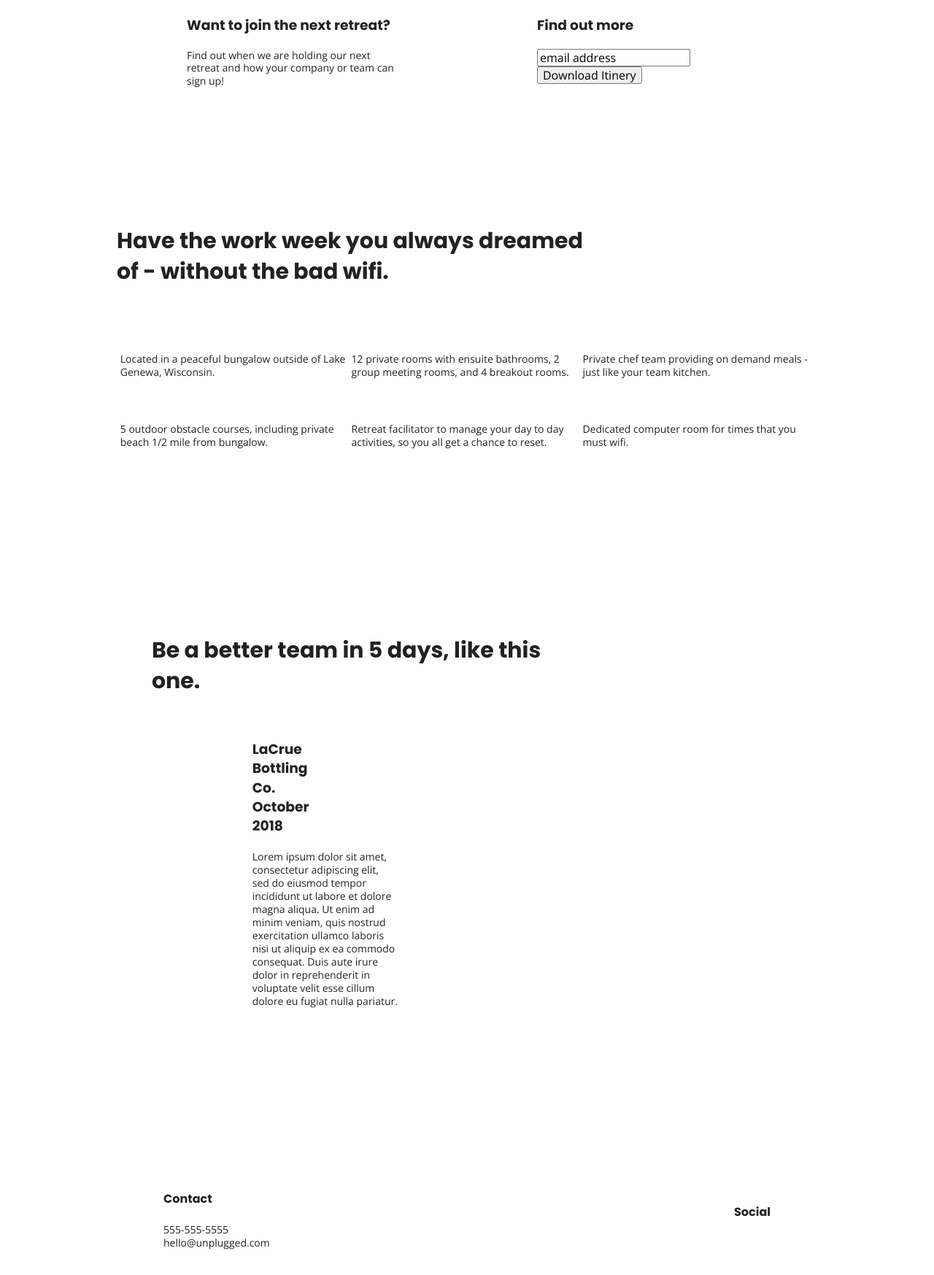
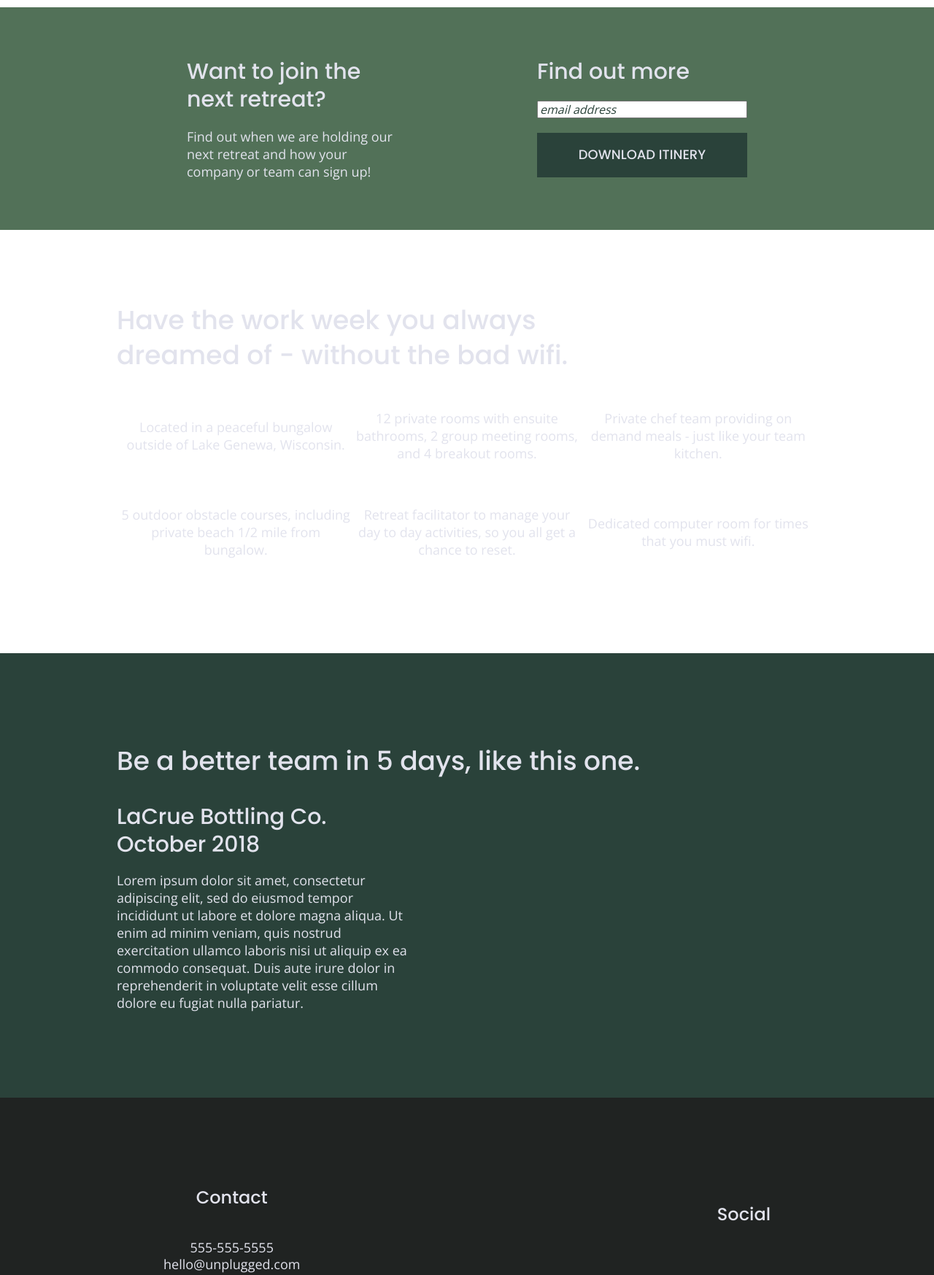
Before and after one commit to Sonicimage/unplugged, a plain HTML site: page index.html in a window 1280 px wide. Shown: the part 464-2211 px from the top of the page at 73% size. Drawn offline with nearby package versions, Linux system fonts and the light colour scheme; a script that the page names is missing.

Commit message:
add remaining styles

```diff
--- a/css/main.css
+++ b/css/main.css
@@ -107,6 +107,7 @@ textarea {
     font-family: 'Open Sans', sans-serif;
     font-size: 1em;
     text-align: left;
+    color: #e2e3ed;
  }
 
  ul {
@@ -121,12 +122,15 @@ textarea {
  h2 {
     font-family: 'Poppins', sans-serif;
     font-size: 1.875em;
+    font-weight: 500;
  }
 
  h3,
  h4 {
     font-family: 'Poppins', sans-serif;
-    text-size: 1.125em;
+    font-size: 1.125em;
+    font-weight: 500;
+    margin: 20px 0;
  }
 
  p {
@@ -155,6 +159,7 @@ footer {
     justify-content: center;
     align-items: center;
     flex-flow: row wrap;
+    background-color: #202322;
 }
 
 header {
@@ -173,6 +178,7 @@ header .content-wrapper {
     width: 100%;
     height: 1px;
     margin: 10px 0 20px 0;
+    background: #3a3a3a;
 }
 
 header nav {
@@ -181,6 +187,9 @@ header nav {
     align-items: center;
     flex-flow: row wrap;
     width: 60%;
+    font-size: 1.125em;
+    font-weight: 700;
+    text-transform: uppercase;
 }
 
 header nav ul {
@@ -189,13 +198,18 @@ header nav ul {
     width: 100%;
 }
 
+header nav ul li {
+    font-size: 1.125em;
+}
+
+footer {
+    text-align: center;
+    flex-direction: column;
+}
+
 footer .content-wrapper {
     width: 55%;
     margin: 50px 0;
-}
-
-footer {
-    flex-direction: column;
 }
 
 footer p {
@@ -237,6 +251,32 @@ aside {
     justify-content: center;
     align-items: center;
     flex-flow: row wrap;
+    background-color: #527158;
+}
+
+aside .form {
+    margin-top: 30px;
+}
+
+input[type=text] {
+    box-sizing: border-box;
+    width: 100%;
+    color: #2a423a;
+    font-style: italic;
+}
+
+input[type=button] {
+    width: 100%;
+    padding: 20px 0;
+    margin-top: 20px;
+    background-color: #2a423a;
+    font-family: 'Poppins', Helvetica, Arial, sans-serif;
+    font-weight: 500;
+    font-size: 1.125em;
+    color: #e2e3ed;
+    border: none;
+    text-align: center;
+    text-transform: uppercase;
 }
 
 /* Features */
@@ -264,6 +304,7 @@ aside {
 
 .features p {
     margin: 0;
+    text-align: center;
 }
 
 /* Reviews */
@@ -271,10 +312,12 @@ aside {
     display: flex;
     justify-content: center;
     flex-flow: row wrap;
+    background-color: #2a423a;
 }
 
 .reviews h2 {
     margin-bottom: 40px;
+    line-height: 1;
 }
 
 .reviews h3 {
@@ -291,6 +334,7 @@ About Page
     justify-content: center;
     align-items: center;
     flex-flow: row wrap;
+    background-color: #527158;
 }
 
 .contact-section {
@@ -298,6 +342,7 @@ About Page
     justify-content: center;
     align-items: center;
     flex-flow: row wrap;
+    background-color: #2a423a;
 }
 
 .contact-content p {
@@ -313,6 +358,7 @@ FAQ Page
     justify-content: center;
     align-items: center;
     flex-flow: row wrap;
+    background-color: #527158;
 }
 
 .faq .content-wrapper {
@@ -325,10 +371,16 @@ FAQ Page
 
 .faq h2 {
     margin-bottom: 40px;
+    line-height: 1;
 }
 
 .faq-content {
     margin-bottom: 50px;
+}
+
+.faq-content h4 {
+    line-height: 1.333;
+    font-weight: 700;
 }
 
 
@@ -429,6 +481,16 @@ FAQ Page
         margin: 100px 0;
     }
 
+    h2 {
+        font-size: 2.25em;
+        line-height: 1.333;
+    }
+
+    h3 {
+        font-size: 1.5em;
+        line-height: 1.25em;
+    }
+
     /* Header */
     header {
         justify-content: space-around;
@@ -452,6 +514,11 @@ FAQ Page
     }
 
     /* Hero Area */
+    .hero-area h1 {
+        font-size: 3em;
+        line-height: 1;
+        margin: 0;
+    }
 
     /* Aside */
     aside .content-wrapper {
@@ -468,6 +535,10 @@ FAQ Page
     }
 
     /* Features */
+    .features h2 {
+        margin: 0 20px 20px 0;
+    }
+
     .features article {
         display: flex;
         justify-content: center;
@@ -481,13 +552,22 @@ FAQ Page
     }
 
     /* Reviews */
+    .reviews h2 {
+        width: 90%;
+    }
+
     .reviews article {
         display: flex;
         justify-content: space-between;
     }
 
-    .reviews article .reviews-content {
+    .reviews article div {
         width: 49%;
+    }
+
+    .reviews h3 {
+        width: 75%;
+        margin: 0;
     }
 
     /* Footer */
@@ -504,6 +584,15 @@ FAQ Page
 
     footer .contact {
         margin-bottom: 0;
+    }
+
+    footer h4 {
+        font-size: 1.5em;
+        margin-bottom: 40px;
+    }
+
+    footer p {
+        line-height: 1.285;
     }
 
     footer .copyright {
@@ -534,6 +623,10 @@ FAQ Page
         align-items: flex-start;
     }
 
+    .contact-content h4 {
+        font-size: 1.5em;
+    }
+
     /* ===========================================
     FAQ Page
     ========================================== */
@@ -549,6 +642,12 @@ FAQ Page
     .faq h2 {
         width: 100%;
     }
+
+    .faq h4,
+    .faq p {
+        font-size: .875em;
+        line-height: 1.125;
+    }
 }
 
 @media only screen and (min-width: 1200px) {
@@ -558,9 +657,24 @@ FAQ Page
         max-width: 960px;
     }
 
+    h2 {
+        font-size: 2.25em;
+    }
+
+    h3,
+    h4 {
+        font-size: 1.875em;
+    }
+
+    p {
+        font-size: 1.125em;
+        line-height: 1.333;
+    }
+
     /* Hero */
     .hero-area h1 {
         width: 60%;
+        font-size: 3.75em;
     }
 
     /* Aside */
@@ -573,6 +687,10 @@ FAQ Page
         width: 30%;
     }
 
+    .form-description p {
+        font-size: 1.125em;
+    }
+
     /* Features */
     .features h2 {
         width: 70%;
@@ -583,7 +701,7 @@ FAQ Page
     }
 
     /* Reviews */
-    .reviews article .reviews-content {
+    .reviews article div {
         width: 42%;
     }
 
@@ -594,10 +712,15 @@ FAQ Page
     .mission h2,
     .contact-section .content-wrapper h2 {
         width: 100%;
+        font-size: 3em;
     }
 
     .contact-section .content-wrapper h2 {
         margin-bottom: 40px;
+    }
+
+    .contact-content h4 {
+        font-size: 1.875em;
     }
 
     /* ==========================================
@@ -606,10 +729,17 @@ FAQ Page
 
     .faq h2 {
         width: 100%;
+        font-size: 3em;
     }
 
     .faq-content {
         flex-basis: 35%;
+    }
+
+    .faq h4,
+    .faq p {
+        font-size: 1.125em;
+        line-height: 1;
     }
 }
 
--- a/index.html
+++ b/index.html
@@ -94,13 +94,12 @@
                 </div>
             </div>
         </section>
-        <section class="features">
 
         <section class="reviews">
             <div class="content-wrapper">
                 <h2 class="heading-2">Be a better team in 5 days, like this one.</h2>
                 <article>
-                    <div class="reviews-content">
+                    <div>
                         <h3 class="heading-3">LaCrue Bottling Co. October 2018</h3>
                         <p>Lorem ipsum dolor sit amet, consectetur adipiscing elit, sed do eiusmod tempor incididunt ut labore et dolore magna aliqua. Ut enim ad minim veniam, quis nostrud exercitation ullamco laboris nisi ut aliquip ex ea commodo consequat. Duis aute irure dolor in reprehenderit in voluptate velit esse cillum dolore eu fugiat nulla pariatur.</p>
                     </div>
```
Also changed, not shown: about/index.html (+1 -0 lines), faq/index.html (+1 -0 lines).
